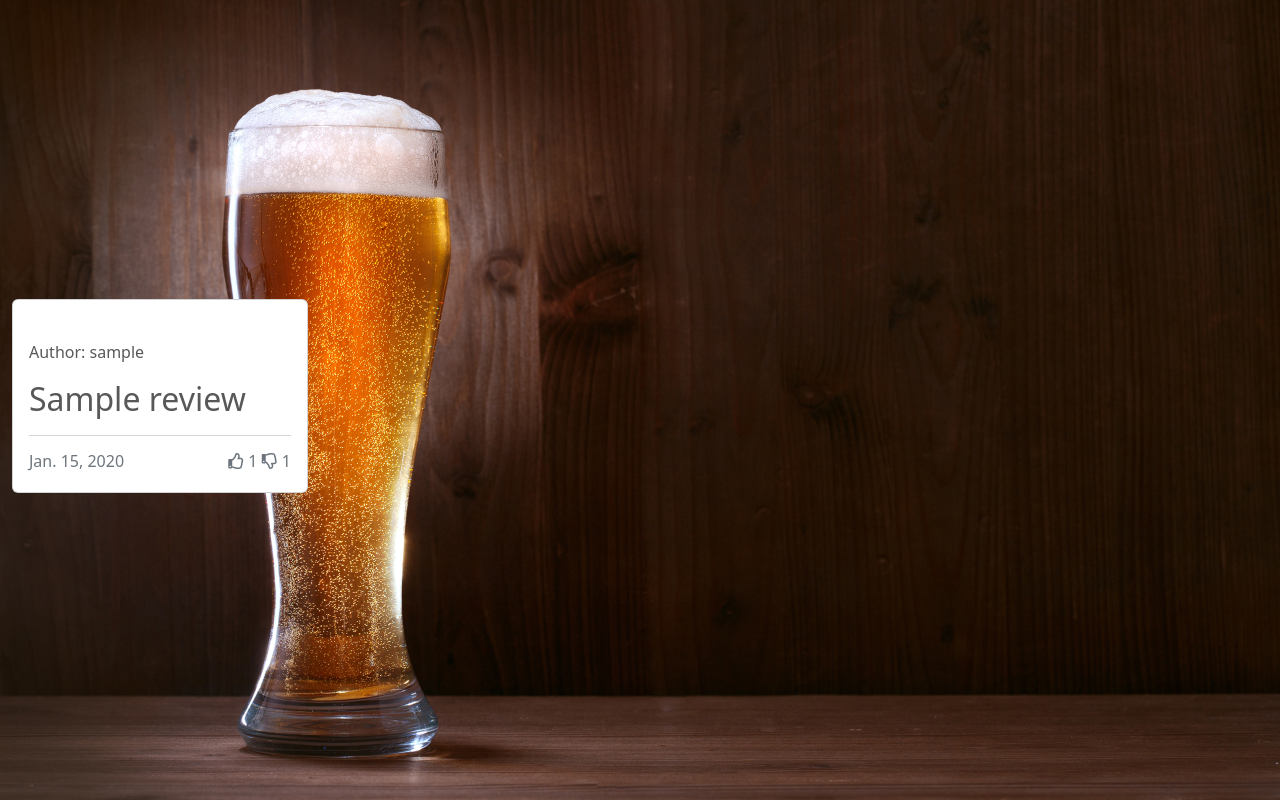
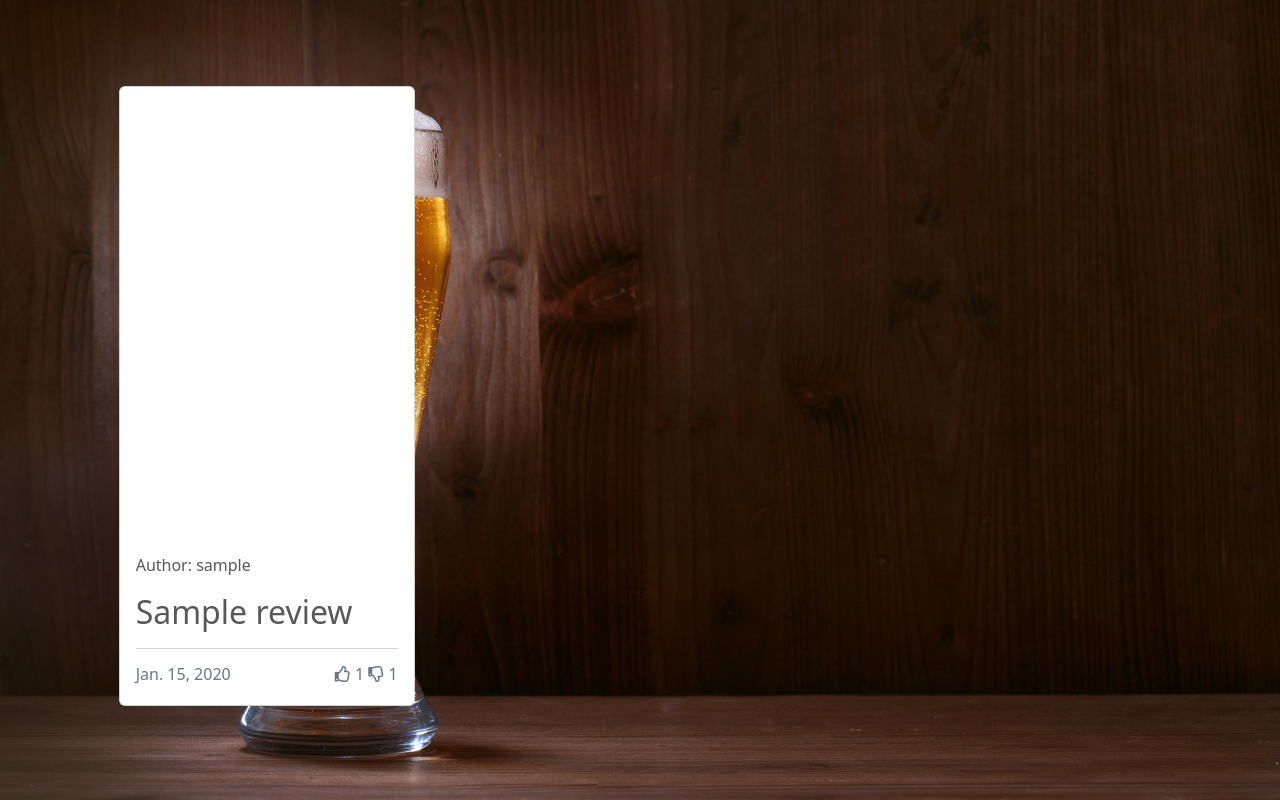
Before and after one commit to AdamBoley/Project-Beergate, a Django app: page / in a window 1280 px wide. Shown: the part 78-878 px from the top of the page. Run offline with Django 3.2, Linux system fonts and the light colour scheme; tables that the repository leaves empty hold one stand-in row (values such as "Sample post"); some libraries are stand-ins or nearby versions.

Commit message:
rework index card image to use bootstrap for better positioning

```diff
--- a/static/css/style.css
+++ b/static/css/style.css
@@ -55,8 +55,13 @@
     color: rgb(37, 37, 37);
 }
 
-.card-hover:hover {
-    border: 2px solid grey;
+.index-image-container {
+    height: 450px;
+}
+
+.index-image-container img {
+    max-height: 400px;
+    /* max-width: 420px; */
 }
 
 .page-link {
--- a/templates/index.html
+++ b/templates/index.html
@@ -7,19 +7,21 @@
         <div class="col-12 mt-3 left">
             <div class="row">
                 {% for review in object_list %}
-                    <div class="col-md-3">
-                        <div class="card mb-4 card-hover">
+                    <div class="col-sm-10 offset-sm-1 col-xl-3">
+                        <div class="card mb-4">
                             <a href="{% url 'review' review.pk %}" class="post-link index-review-link">
                                 <div class="card-body">
-                                    <div class="image-container">
+                                    <div class="row">
+                                        <div class="col-sm-8 offset-sm-2 col-lg-6 offset-lg-3 col-xxl-12 index-image-container">
                                             {% if "placeholder" in review.image.url %}
                                                 <img src="../static/images/bg1.jpg" alt="default image" class="card-img-top">
                                             {% else %}
                                                 <img src="{{ review.image.url }}" alt="" class="card-img-top">
                                             {% endif %}
+                                        </div>
+                                    </div>
                                     <div class="image-flash">
                                         <p>Author: {{ review.author }}</p>
-                                        </div>
                                     </div>
                                     <h2 class="card-title">{{ review.name }}</h2>
                                     <hr>
@@ -48,6 +50,11 @@
             </div>
         </div>
     </div>
+    <!-- {% if "placeholder" in review.image.url %}
+        <img src="../static/images/bg1.jpg" alt="default image" class="card-img-top">
+    {% else %}
+        <img src="{{ review.image.url }}" alt="" class="card-img-top">
+    {% endif %} -->
 
     {% if is_paginated %}
         <nav aria-label="Page navigation">
```
Also changed, not shown: README.md. Lines whose indentation alone changed are shown as unchanged.
